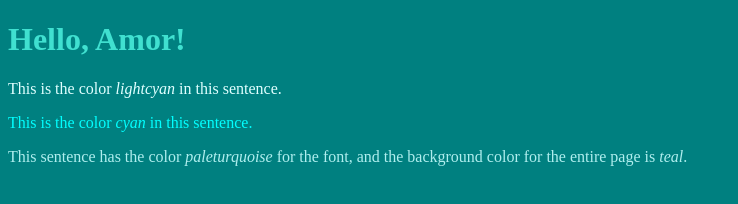
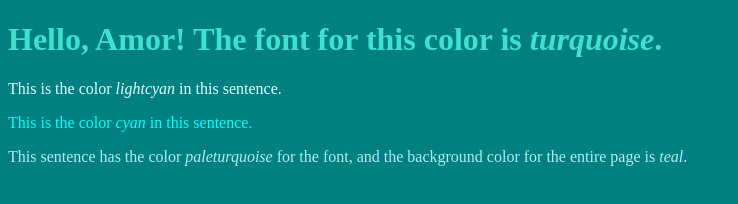
Before and after one commit to thecatsowl/amor, a plain HTML site: page index.html in a window 1280 px wide. Shown: the whole page, without its empty margins (0-738 px from the left). Drawn offline with Linux system fonts and the light colour scheme.

Commit message:
added color name to header

```diff
--- a/index.html
+++ b/index.html
@@ -7,7 +7,7 @@
 </head>
 
 <body style="background-color: #008080">
-  <h1 style="color: #40e0d0">Hello, Amor!</h1>
+  <h1 style="color: #40e0d0">Hello, Amor! The font for this color is <em>turquoise</em>.</h1>
      <p style="color: #e0ffff">This is the color <em>lightcyan</em> in this sentence.</p>
 	 <p style="color: #00ffff">This is the color <em>cyan</em> in this sentence.</p>
 	 <p style="color: #afeeee">This sentence has the color <em>paleturquoise</em> for the font, and the background color for the entire page is <em>teal</em>.</p>
```
